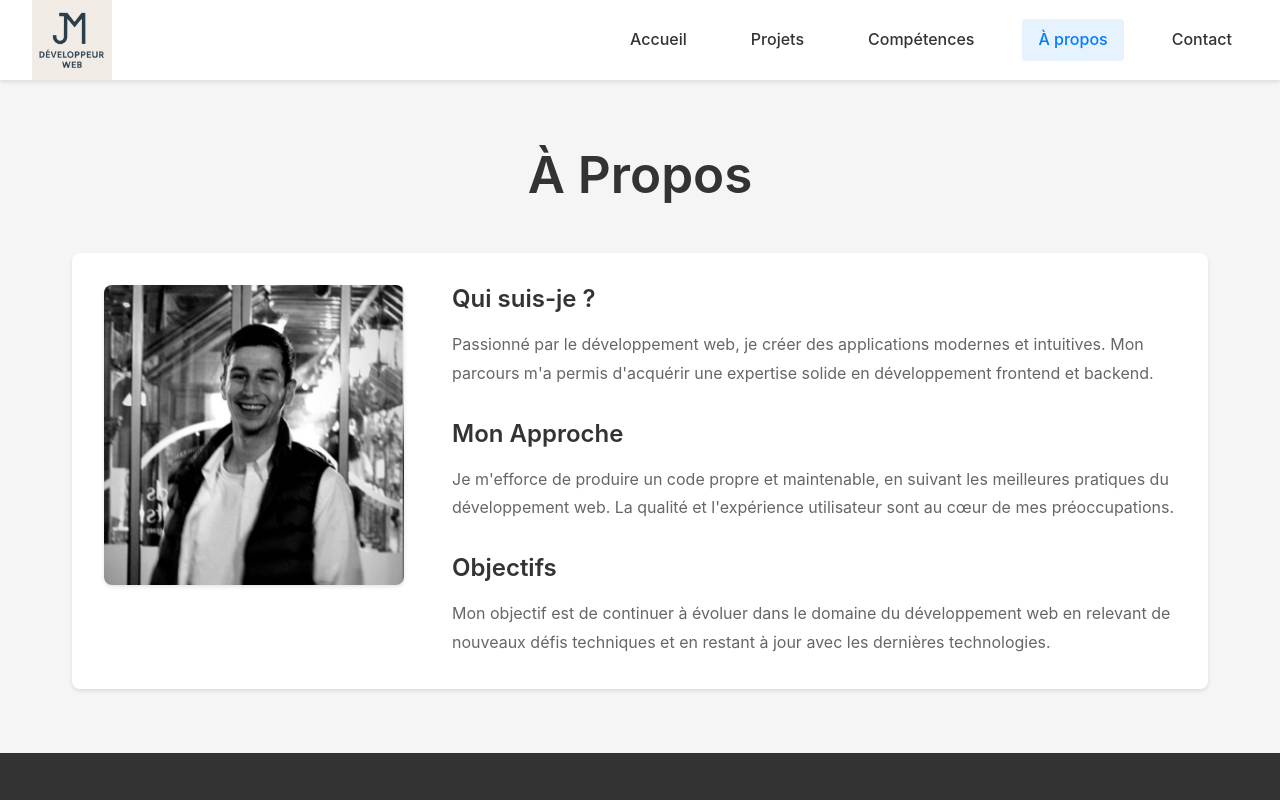
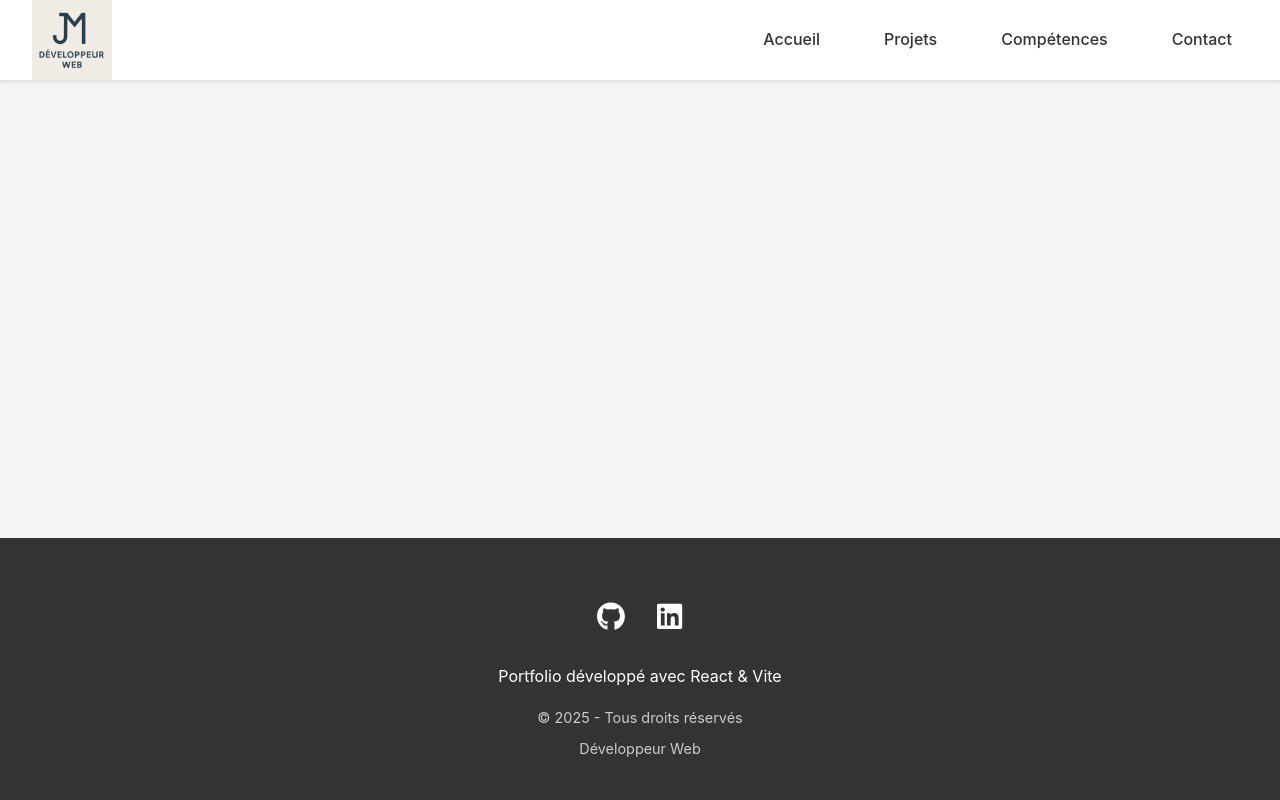
Before and after one commit to Poulidor-Jo/Portfolio-Dev, a React (Vite) app: page /a-propos in a window 1280 px wide. Shown: the top 800 px of the page. Built offline with nearby package versions, Linux system fonts and the light colour scheme.

Commit message:
delete-about-to-home

```diff
--- a/src/App.jsx
+++ b/src/App.jsx
@@ -4,7 +4,6 @@ import Footer from './components/Footer/Footer'
 import Home from './components/Home/Home'
 import Projects from './components/Projects/Projects'
 import Skills from './components/Skills/Skills'
-import About from './components/About/About'
 import Contact from './components/Contact/Contact'
 import './styles/App.scss'
 
@@ -18,7 +17,6 @@ function App() {
             <Route path="/" element={<Home />} />
             <Route path="/projets" element={<Projects />} />
             <Route path="/competences" element={<Skills />} />
-            <Route path="/a-propos" element={<About />} />
             <Route path="/contact" element={<Contact />} />
           </Routes>
         </main>
--- a/src/components/About/About.jsx
+++ /dev/null
@@ -1,47 +0,0 @@
-import './About.scss'
-import profileImage from '../../assets/images/BFE76322-2A14-4C71-8CBE-39C6FD800BB0.jpeg'
-
-function About() {
-  return (
-    <div className="about">
-      <h1>À Propos</h1>
-
-      <div className="about__content">
-        <div className="about__image">
-          <img src={profileImage} alt="Mon portrait" />
-        </div>
-
-        <div className="about__text">
-          <section className="about__section">
-            <h2>Qui suis-je ?</h2>
-            <p>
-              Passionné par le développement web, je créer des applications modernes
-              et intuitives. Mon parcours m'a permis d'acquérir une expertise solide
-              en développement frontend et backend.
-            </p>
-          </section>
-
-          <section className="about__section">
-            <h2>Mon Approche</h2>
-            <p>
-              Je m'efforce de produire un code propre et maintenable, en suivant
-              les meilleures pratiques du développement web. La qualité et
-              l'expérience utilisateur sont au cœur de mes préoccupations.
-            </p>
-          </section>
-
-          <section className="about__section">
-            <h2>Objectifs</h2>
-            <p>
-              Mon objectif est de continuer à évoluer dans le domaine du
-              développement web en relevant de nouveaux défis techniques et en
-              restant à jour avec les dernières technologies.
-            </p>
-          </section>
-        </div>
-      </div>
-    </div>
-  )
-}
-
-export default About
--- a/src/components/About/About.scss
+++ /dev/null
@@ -1,72 +0,0 @@
-.about {
-  max-width: 1200px;
-  margin: 0 auto;
-  padding: 2rem;
-
-  h1 {
-    text-align: center;
-    margin-bottom: 3rem;
-    color: #333;
-  }
-
-  &__content {
-    display: flex;
-    gap: 3rem;
-    align-items: flex-start;
-    background: #fff;
-    border-radius: 8px;
-    padding: 2rem;
-    box-shadow: 0 2px 4px rgba(0, 0, 0, 0.1);
-  }
-
-  &__image {
-    flex: 0 0 300px;
-
-    img {
-      width: 100%;
-      height: auto;
-      border-radius: 8px;
-      box-shadow: 0 2px 4px rgba(0, 0, 0, 0.1);
-    }
-  }
-
-  &__text {
-    flex: 1;
-  }
-
-  &__section {
-    margin-bottom: 2rem;
-
-    &:last-child {
-      margin-bottom: 0;
-    }
-
-    h2 {
-      color: #333;
-      margin-bottom: 1rem;
-      font-size: 1.5rem;
-    }
-
-    p {
-      color: #666;
-      line-height: 1.8;
-    }
-  }
-}
-
-@media (max-width: 768px) {
-  .about {
-    padding: 1rem;
-
-    &__content {
-      flex-direction: column;
-      padding: 1.5rem;
-    }
-
-    &__image {
-      flex: 0 0 auto;
-      max-width: 250px;
-      margin: 0 auto;
-    }
-  }
-}
--- a/src/components/Home/Home.jsx
+++ b/src/components/Home/Home.jsx
@@ -9,11 +9,12 @@ function Home() {
   return (
     <div className="home">
       <ParticlesBackground />
-      <section className="about-card">
-        <div className="about-card__image">
+      <div className="content-container">
+        <section className="hero-section">
+          <div className="hero-section__image">
             <img src={profileImage} alt="Mon portrait" />
           </div>
-        <div className="about-card__content">
+          <div className="hero-section__content">
             <h1>Bienvenue sur mon portfolio</h1>
             <p>
               Développeur web passionné, je crée des applications web modernes et
@@ -22,6 +23,36 @@ function Home() {
             </p>
           </div>
         </section>
+
+        <section className="about-sections">
+          <div className="about-section">
+            <h2>Qui suis-je ?</h2>
+            <p>
+              Passionné par le développement web, je créer des applications modernes
+              et intuitives. Mon parcours m'a permis d'acquérir une expertise solide
+              en développement frontend et backend.
+            </p>
+          </div>
+
+          <div className="about-section">
+            <h2>Mon Approche</h2>
+            <p>
+              Je m'efforce de produire un code propre et maintenable, en suivant
+              les meilleures pratiques du développement web. La qualité et
+              l'expérience utilisateur sont au cœur de mes préoccupations.
+            </p>
+          </div>
+
+          <div className="about-section">
+            <h2>Objectifs</h2>
+            <p>
+              Mon objectif est de continuer à évoluer dans le domaine du
+              développement web en relevant de nouveaux défis techniques et en
+              restant à jour avec les dernières technologies.
+            </p>
+          </div>
+        </section>
+      </div>
     </div>
   )
 }
--- a/src/components/Home/Home.scss
+++ b/src/components/Home/Home.scss
@@ -2,12 +2,9 @@
   width: 100%;
   max-width: 1200px;
   margin: 0 auto;
-  padding: 0;
+  padding: 2rem;
   position: relative;
-  min-height: calc(100vh - 140px); // Hauteur de l'écran moins header/footer
-  display: flex;
-  align-items: center;
-  justify-content: center;
+  min-height: calc(100vh - 140px);
 
   .particles-background {
     position: absolute;
@@ -19,17 +16,22 @@
     z-index: 0;
   }
 
-  .about-card {
+  .content-container {
     position: relative;
     z-index: 1;
+    display: flex;
+    flex-direction: column;
+    gap: 3rem;
+    margin-top: 2rem;
+  }
+
+  .hero-section {
     display: flex;
     gap: 2rem;
     background-color: rgba(255, 255, 255, 0.9);
     backdrop-filter: blur(8px);
     border-radius: 8px;
     box-shadow: 0 8px 32px rgba(0, 0, 0, 0.1);
-    max-width: 1400px;
-    margin: 0 auto;
     padding: 2rem;
     transition: transform 0.3s ease, box-shadow 0.3s ease;
 
@@ -67,31 +69,67 @@
       }
     }
   }
+
+  .about-sections {
+    display: grid;
+    grid-template-columns: repeat(3, 1fr);
+    gap: 2rem;
+  }
+
+  .about-section {
+    background-color: rgba(255, 255, 255, 0.9);
+    backdrop-filter: blur(8px);
+    border-radius: 8px;
+    padding: 2rem;
+    box-shadow: 0 4px 16px rgba(0, 0, 0, 0.1);
+    transition: transform 0.3s ease, box-shadow 0.3s ease;
+
+    &:hover {
+      transform: translateY(-5px);
+      box-shadow: 0 8px 24px rgba(0, 0, 0, 0.15);
+    }
+
+    h2 {
+      color: #333;
+      margin-bottom: 1rem;
+      font-size: 1.5rem;
+      font-weight: 600;
+    }
+
+    p {
+      color: #666;
+      line-height: 1.6;
+    }
+  }
+}
+
+@media (max-width: 1024px) {
+  .home .about-sections {
+    grid-template-columns: repeat(2, 1fr);
+  }
 }
 
 @media (max-width: 768px) {
   .home {
     padding: 1rem;
 
-    .about-card {
+    .hero-section {
       flex-direction: column;
       align-items: center;
       text-align: center;
-      margin: 2rem 1rem;
 
       &__image {
-        margin: 0 auto;
+        flex: none;
+        width: 150px;
       }
 
-      &__content {
-        h1 {
-          font-size: 2rem;
-        }
+      &__content h1 {
+        font-size: 2rem;
+      }
+    }
 
-        p {
-          font-size: 1rem;
-        }
-      }
+    .about-sections {
+      grid-template-columns: 1fr;
     }
   }
 }
--- a/src/components/Layout/Header.jsx
+++ b/src/components/Layout/Header.jsx
@@ -15,7 +15,6 @@ function Header() {
           <NavLink to="/" className="nav-link" aria-label="Accueil">Accueil</NavLink>
           <NavLink to="/projets" className="nav-link" aria-label="Mes projets">Projets</NavLink>
           <NavLink to="/competences" className="nav-link" aria-label="Mes compétences">Compétences</NavLink>
-          <NavLink to="/a-propos" className="nav-link" aria-label="À propos de moi">À propos</NavLink>
           <NavLink to="/contact" className="nav-link" aria-label="Me contacter">Contact</NavLink>
         </nav>
       </div>
--- a/src/components/Projects/Projects.scss
+++ b/src/components/Projects/Projects.scss
@@ -143,12 +143,16 @@
       z-index: 1;
       width: 40px;
       height: 40px;
+      min-width: 40px;
+      min-height: 40px;
+      padding: 0;
       display: flex;
       align-items: center;
       justify-content: center;
       border-radius: 50%;
       background-color: rgba(0, 0, 0, 0.5);
       transition: background-color 0.3s ease;
+      box-sizing: border-box;
 
       &:hover {
         background-color: rgba(0, 0, 0, 0.7);
```
Lines whose indentation alone changed are shown as unchanged.
